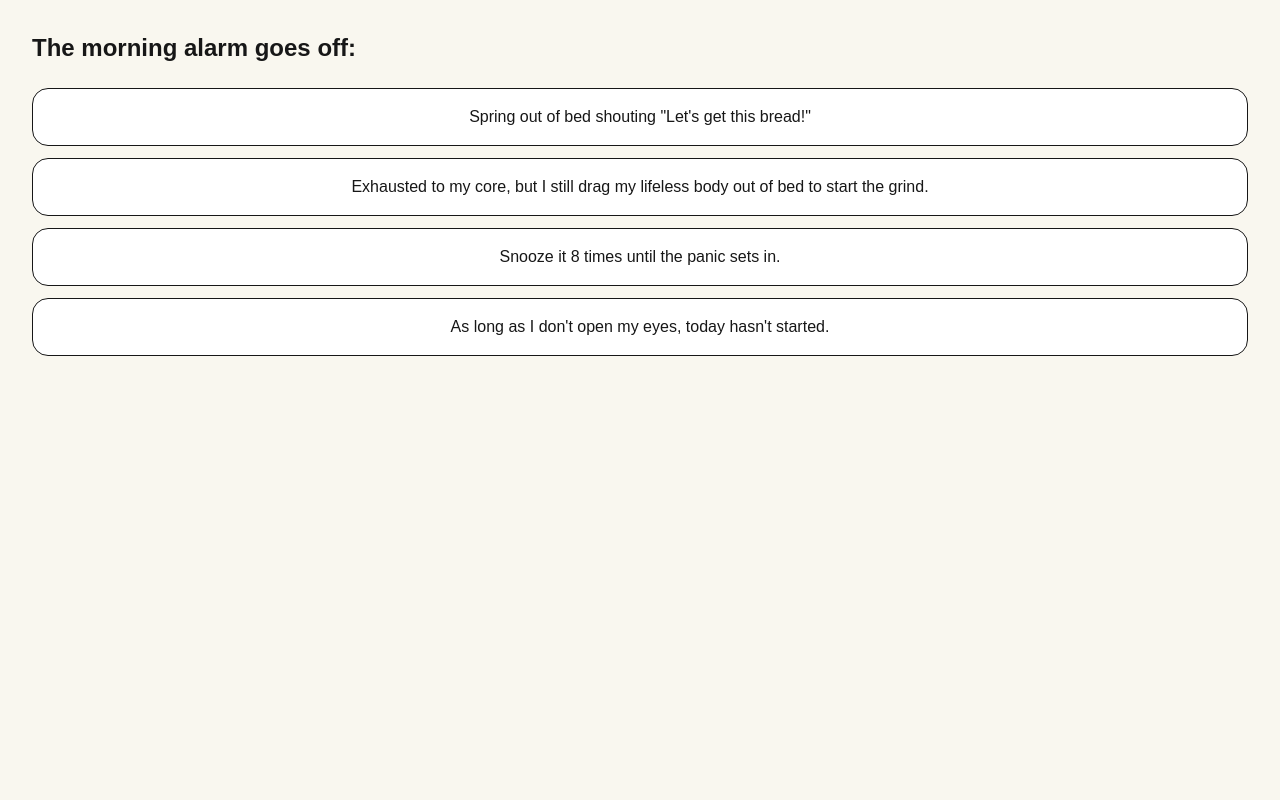
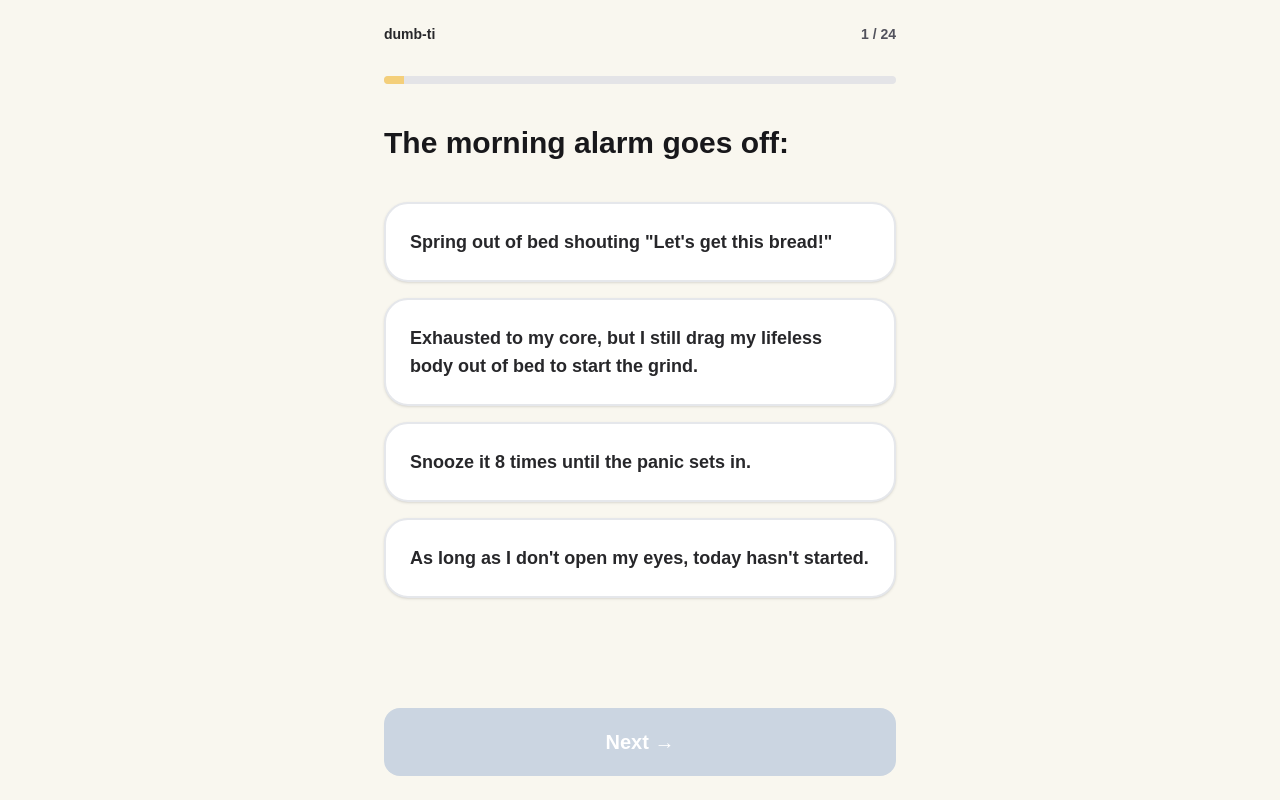
Before and after one commit to Ronnienihao/dumb-ti, a Next.js app: page /quiz in a window 1280 px wide. Built offline with nearby package versions, Linux system fonts and the light colour scheme.

Commit message:
Update page.tsx

```diff
--- a/app/quiz/page.tsx
+++ b/app/quiz/page.tsx
@@ -3,27 +3,78 @@ import { useState } from "react";
 import { useRouter } from "next/navigation";
 import { questions } from "@/lib/quiz-data";
 import { getPersonalityCode } from "@/lib/scoring";
+const ACCENT = ["#f4cf7a", "#ea98e6", "#83d4d6", "#bae089"];
 export default function QuizPage() {
   const router = useRouter();
   const [idx, setIdx] = useState(0);
+  const [selected, setSelected] = useState<number | null>(null);
   const [scores, setScores] = useState({ E: 0, S: 0, M: 0, V: 0 });
   const q = questions[idx];
-
-  const handleAnswer = (val: number, axis: 'E'|'S'|'M'|'V') => {
-    const newScores = { ...scores, [axis]: scores[axis] + val };
+  const progress = Math.round(((idx + 1) / questions.length) * 100);
+  const accent = ACCENT[idx % ACCENT.length];
+  const isLast = idx === questions.length - 1;
+  function handleSelect(i: number) {
+    setSelected(i);
+  }
+  function goNext() {
+    if (selected === null) return;
+    const val = q.options[selected].value;
+    const newScores = { ...scores, [q.axis]: scores[q.axis as keyof typeof scores] + val };
     setScores(newScores);
-    if (idx < questions.length - 1) setIdx(idx + 1);
-    else router.push(`/result?p=${getPersonalityCode(newScores)}`);
-  };
-
+    if (!isLast) {
+      setIdx(idx + 1);
+      setSelected(null);
+    } else {
+      const code = getPersonalityCode(newScores);
+      router.push(`/result?p=${code}`);
+    }
+  }
   return (
-    <div className="p-8 bg-[#f9f7ef] min-h-screen">
-      <h2 className="text-2xl font-bold mb-6">{q.text}</h2>
-      {q.options.map((o, i) => (
-        <button key={i} onClick={() => handleAnswer(o.value, q.axis)} className="block w-full p-4 mb-3 bg-white rounded-2xl border">
-          {o.text}
+    <main className="min-h-screen bg-[#f9f7ef] p-6 flex flex-col items-center">
+      {/* 顶部指示器 */}
+      <div className="w-full max-w-lg flex items-center justify-between mb-8">
+        <span className="text-sm font-black text-zinc-800">dumb-ti</span>
+        <span className="text-sm font-semibold text-zinc-600">{idx + 1} / {questions.length}</span>
+      </div>
+      <div className="w-full max-w-lg mb-10">
+        <div className="h-2 w-full bg-zinc-200 rounded-full overflow-hidden">
+          <div className="h-full transition-all duration-500" style={{ width: `${progress}%`, backgroundColor: accent }} />
+        </div>
+      </div>
+      {/* 题目内容 */}
+      <div className="w-full max-w-lg flex-1">
+        <h2 className="text-3xl font-black text-zinc-900 leading-tight mb-10">
+          {q.text}
+        </h2>
+        <div className="flex flex-col gap-4">
+          {q.options.map((opt, i) => (
+            <button
+              key={i}
+              onClick={() => handleSelect(i)}
+              className="w-full text-left p-6 rounded-3xl border-2 transition-all duration-150 shadow-sm"
+              style={{
+                backgroundColor: selected === i ? accent + "40" : "#ffffff",
+                borderColor: selected === i ? accent : "#e5e7eb",
+              }}
+            >
+              <span className={`text-lg font-bold ${selected === i ? "text-zinc-900" : "text-zinc-800"}`}>
+                {opt.text}
+              </span>
+            </button>
+          ))}
+        </div>
+      </div>
+      {/* 底部按钮 */}
+      <div className="w-full max-w-lg mt-10">
+        <button
+          onClick={goNext}
+          disabled={selected === null}
+          className="w-full py-5 rounded-2xl font-black text-white text-xl transition-all disabled:bg-zinc-300"
+          style={{ backgroundColor: selected !== null ? "#03547c" : "#cbd5e1" }}
+        >
+          {isLast ? "See my result 🔮" : "Next →"}
         </button>
-      ))}
-    </div>
+      </div>
+    </main>
   );
 }
```
